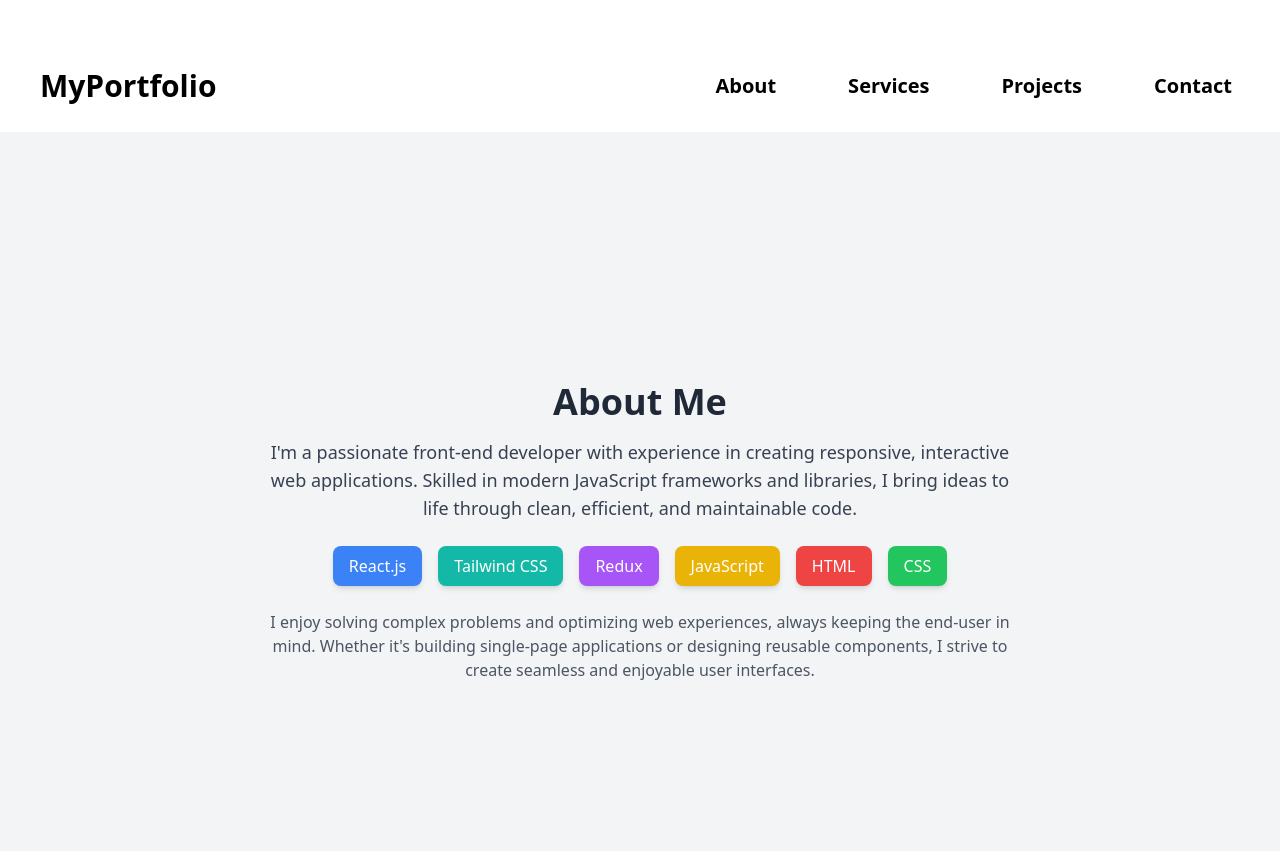
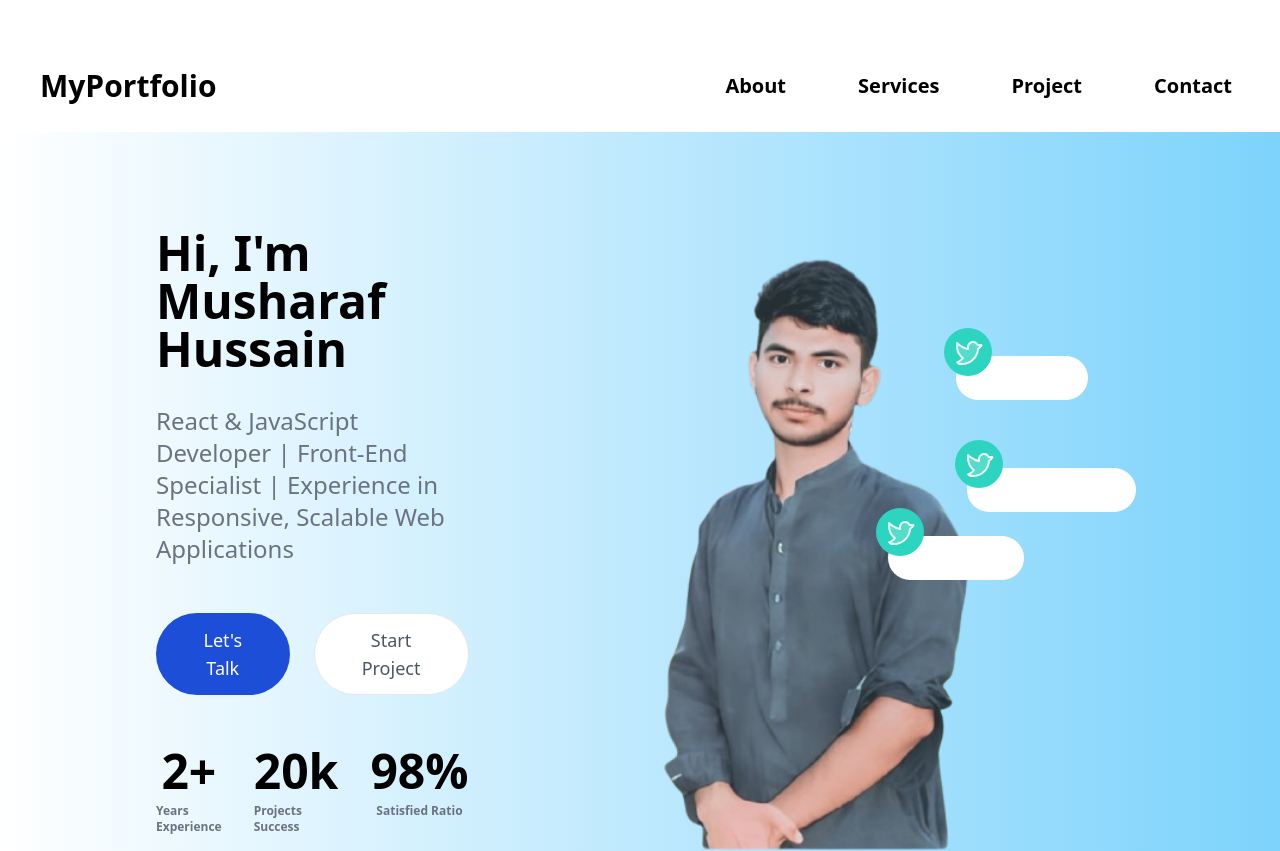
Before and after one commit to musharafgujjar7711/my-protofile, a React (Vite) app: page / in a window 1280 px wide. Shown: the top 851 px of the page. Built offline with nearby package versions, Linux system fonts and the light colour scheme; a web font is replaced by a local one.

Commit message:
done ho gaya

```diff
--- a/src/App.jsx
+++ b/src/App.jsx
@@ -12,7 +12,7 @@ function App() {
   return (
     <div className=' '>
       <Navbar/>
-      {/* <Hero/> */}
+      <Hero/>
       <About/>
       <Project/>
       <Services/>
--- a/src/components/Hero.jsx
+++ b/src/components/Hero.jsx
@@ -1,5 +1,6 @@
 import React, { useEffect, useState } from 'react'
 import myProfile from '../assets/images/mypro.png'
+import profile from '../assets/images/profile.png'
 import { BsTwitter } from 'react-icons/bs';
 import { useInView } from 'react-intersection-observer';
 import { PiTwitterLogoDuotone } from 'react-icons/pi';
@@ -44,9 +45,9 @@ function Hero() {
 
     return (
         <div id='hero' className='flex flex-col items-center justify-center bg-gradient-to-r from-white to-sky-300 overflow-hidden py-10'>
-            <div className='container flex flex-col md:flex-row items-center justify-between md:gap-10 w-full max-w-screen-lg mx-auto px-4'>
+            <div className='container flex flex-col-reverse md:flex-row items-center justify-between md:gap-10 w-full max-w-screen-lg mx-auto px-4'>
                 {/* Text Section */}
-                <div className='flex flex-col items-start md:gap-8 mt-10 lg:mt-0 w-full md:w-1/2 px-3'>
+                <div className='flex flex-col items-start md:gap-8 md:mt-10 mt-14 lg:mt-0 w-full md:w-1/2 px-3'>
                     <h1 className='text-3xl md:text-5xl font-bold capitalize'>Hi, I'm Musharaf Hussain</h1>
                     <p className='text-lg md:text-2xl font-medium text-gray-500'>
                         React & JavaScript Developer | Front-End Specialist | Experience in Responsive, Scalable Web Applications
@@ -76,31 +77,39 @@ function Hero() {
                 </div>
 
                 {/* Image Section */}
-                <div className='relative w-full md:w-1/2 flex items-center justify-center mt-10 md:mt-0'>
+                <div className=' md:hidden relative w-full md:w-1/2 flex items-center justify-center mt-10 md:mt-0 '>
+                <img
+                        src={profile}
+                        alt="Portfolio showcase"
+                        className="max-w-xs md:max-w-md ml-9 md:ml-0  rounded-xl transform scale-125 opacity-80 hover:opacity-100 transition duration-300"
+                    />
+                </div>
+
+                <div className='relative w-full  flex items-center justify-center mt-2 '>
                     <img
                         src={myProfile}
                         alt="Portfolio showcase"
-                        className="max-w-xs md:max-w-md ml-9 md:ml-0  rounded-xl transform scale-125 opacity-80 hover:opacity-100 transition duration-300"
+                        className="max-w-xs  ml-9 md:ml-0  hidden md:block   rounded-xl transform scale-125 opacity-80 hover:opacity-100 transition duration-300"
                     />
 
 
 
                         <div className='bird absolute top-20 md:top-44 sm:top-40 right-52 sm:right-28 md:right-12 space-y-14'>
-                            <div className='relative bg-white rounded-full text-xs md:text-lg font-medium py-2 px-5'>
+                            <div className='relative md:bg-white bg-purple-800 text-white rounded-full text-xs md:text-lg font-medium py-2 px-5'>
                                 Illustration
                                 <PiTwitterLogoDuotone className='absolute text-2xl md:text-5xl text-teal-50 bg-teal-400 py-2 px-2 rounded-full -top-4 -left-3 md:-top-7' />
                             </div>
                         </div>
 
                         <div className='bird2 absolute top-36 md:top-60 mt-12 right-60 sm:right-32 sm:top-60 md:right-0 space-y-14'>
-                            <div className='relative bg-white rounded-full text-xs md:text-lg font-medium py-2 px-5'>
+                            <div className='relative md:bg-white bg-purple-800 text-white rounded-full text-xs md:text-lg font-medium py-2 px-5'>
                                 Web Developer
                                 <PiTwitterLogoDuotone className='absolute text-2xl md:text-5xl text-teal-50 bg-teal-400 py-2 px-2 rounded-full -top-4 -left-3 md:-top-7' />
                             </div>
                         </div>
 
                         <div className='bird3 absolute top-52 md:top-72 mt-24 sm:right-56 sm:top-64 right-60 md:right-28 space-y-14'>
-                            <div className='relative bg-white rounded-full md:text-lg text-xs font-medium md:font-medium py-2 px-5 md:-top-7'>
+                            <div className='relative md:bg-white bg-purple-800 text-white rounded-full md:text-lg text-xs font-medium md:font-medium py-2 px-5 md:-top-7'>
                                 Responsive
                                 <PiTwitterLogoDuotone className='absolute text-2xl md:text-5xl text-teal-50 bg-teal-400 py-2 px-2 rounded-full -top-4 md:-top-7 -left-3' />
                             </div>
--- a/src/components/Navbar.jsx
+++ b/src/components/Navbar.jsx
@@ -9,7 +9,7 @@ function Navbar() {
   const [isOpen, setIsOpen] = useState(false);
 
   const toggleMenu = () => {
-    if (window.innerWidth < 768) { // Adjust for 'md' breakpoint
+    if (window.innerWidth < 768) {
       setIsOpen(!isOpen);
     }
   };
@@ -22,51 +22,46 @@ function Navbar() {
 
   return (
     <div className='relative'>
-      <div className='container  mx-auto md:mt-10'>
-        <div className='p-6 flex items-center justify-around '>
+      <div className='container mx-auto md:mt-10'>
+        <div className='p-6 flex items-center justify-around'>
           <h1 className='font-bold text-lg md:text-xl lg:text-2xl xl:text-3xl flex-1'>MyPortfolio</h1>
           <div onClick={toggleMenu} className='md:hidden cursor-pointer'>
             {isOpen ? <CgClose size={30} /> : <RxHamburgerMenu size={30} />}
           </div>
 
-
           {/* Desktop Menu */}
-          <ul className='hidden md:flex capitalize font-bold cursor-pointe md:gap-14 md:text-xl '>
-            <li onClick={handleMenuItemClick} className="hover:text-red-400 brightness-110 hover:underline p-2 rounded duration-200 list-none cursor-pointer">
-              <Link to="about" smooth={true} duration={500}>
-                About
-              </Link>
+          <ul className='hidden md:flex capitalize font-bold cursor-pointer md:gap-14 md:text-xl'>
+            <li onClick={handleMenuItemClick} className="hover:text-red-400 brightness-110 hover:underline p-2 rounded duration-200">
+              <Link to="about" smooth={true} duration={500}>About</Link>
             </li>
-            <li onClick={handleMenuItemClick} className="hover:text-red-400 brightness-110 hover:underline p-2 rounded duration-200 list-none cursor-pointer">
-              <Link to="services" smooth={true} duration={500}>
-                Services
-              </Link>
+            <li onClick={handleMenuItemClick} className="hover:text-red-400 brightness-110 hover:underline p-2 rounded duration-200">
+              <Link to="services" smooth={true} duration={500}>Services</Link>
             </li>
-            <li onClick={handleMenuItemClick} className="hover:text-red-400 brightness-110 hover:underline p-2 rounded duration-200 list-none cursor-pointer">
-              <Link to="projects" smooth={true} duration={500}>
-                Projects
-              </Link>
+            <li onClick={handleMenuItemClick} className="hover:text-red-400 brightness-110 hover:underline p-2 rounded duration-200">
+              <Link to="project" smooth={true} duration={500}>Project</Link>
             </li>
-            <li onClick={handleMenuItemClick} className="hover:text-red-400 brightness-110 hover:underline p-2 rounded duration-200 list-none cursor-pointer">
-              <Link to="contact" smooth={true} duration={500}>
-                Contact
-              </Link>
+            <li onClick={handleMenuItemClick} className="hover:text-red-400 brightness-110 hover:underline p-2 rounded duration-200">
+              <Link to="contact" smooth={true} duration={500}>Contact</Link>
             </li>
           </ul>
 
           {/* Mobile Menu */}
-          <ul className={`md:hidden absolute left-32 right-0 top-14 rounded-lg gap-2  bg-gray-800 ${isOpen ? 'flex' : 'hidden'} flex-col p-4`}>
-            <li onClick={handleMenuItemClick} className='hover:bg-gray-400 p-2 rounded flex items-center justify-around duration-200'>about
-              <p><FcAbout /></p>
+          <ul className={`md:hidden absolute left-32 right-0 z-50 top-14 rounded-lg gap-2 bg-white text-black ${isOpen ? 'flex' : 'hidden'} flex-col p-4`}>
+            <li onClick={handleMenuItemClick} className='hover:bg-gray-400 p-2 rounded flex items-center justify-around duration-200'>
+              <Link to="about" smooth={true} duration={500} onClick={handleMenuItemClick}>About <FcAbout /></Link>
             </li>
             <hr />
-            <li onClick={handleMenuItemClick} className='hover:bg-gray-400 p-2 rounded duration-200 flex items-center justify-around'>experience
-              <p><SiHyperskill /></p>
+            <li onClick={handleMenuItemClick} className='hover:bg-gray-400 p-2 rounded duration-200 flex items-center justify-around'>
+              <Link to="services" smooth={true} duration={500} onClick={handleMenuItemClick}>Services <SiHyperskill /></Link>
             </li>
             <hr />
-            <li onClick={handleMenuItemClick} className='hover:bg-gray-400 p-2 rounded duration-200'>contact</li>
+            <li onClick={handleMenuItemClick} className='hover:bg-gray-400 p-2 rounded duration-200 flex items-center justify-around'>
+              <Link to="project" smooth={true} duration={500} onClick={handleMenuItemClick}>Projects</Link>
+            </li>
             <hr />
-            <li onClick={handleMenuItemClick} className='hover:bg-gray-400 p-2 rounded duration-200'>projects</li>
+            <li onClick={handleMenuItemClick} className='hover:bg-gray-400 p-2 rounded duration-200 flex items-center justify-around'>
+              <Link to="contact" smooth={true} duration={500} onClick={handleMenuItemClick}>Contact</Link>
+            </li>
             <hr />
           </ul>
         </div>
--- a/src/components/Project.jsx
+++ b/src/components/Project.jsx
@@ -16,14 +16,13 @@ const fadeInVariant = {
 
 function Project() {
   return (
-    <section className=' container pt-6'>
+    <section className=' container pt-6' id='project'>
       <motion.div
         variants={textVariant()}
         initial="hidden"
         animate="visible"
         transition={{ duration: 0.5 }}
       >
-        <p className='sectionSubText'>My Project</p>
         <p className='sectionHeadText'>Project</p>
       </motion.div>
       <div>
--- a/src/projectSec/ProjectCard.jsx
+++ b/src/projectSec/ProjectCard.jsx
@@ -20,7 +20,7 @@ function ProjectCard({ project, index }) {
         max: 45,
         scale: 1,
         speed: 540
-      }} className='bg-gray-800 p-5 rounded-2xl w-full sm:w-[360px ]  ' >
+      }} className='bg-gray-200 p-5 rounded-2xl w-full sm:w-[360px ]  ' >
         <div className=' w-full h-[230px] relative'>
           <img
             src={project.image}
```
Also changed, not shown: src/assets/images/profile.png (added).
